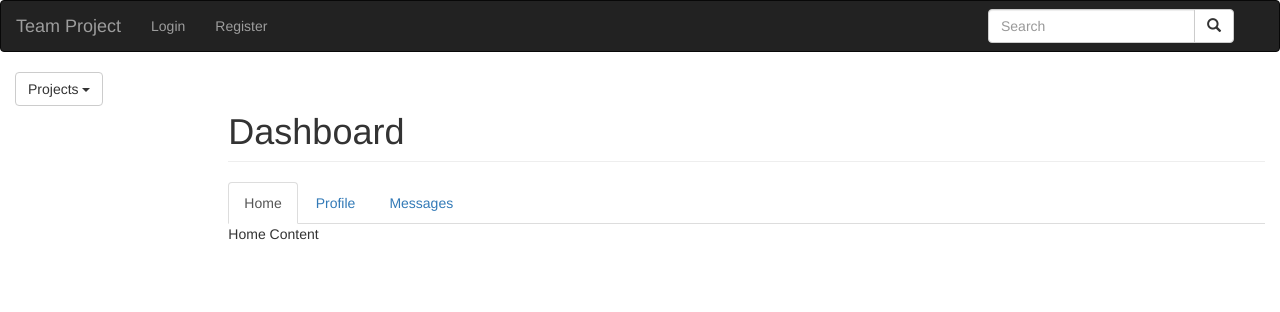
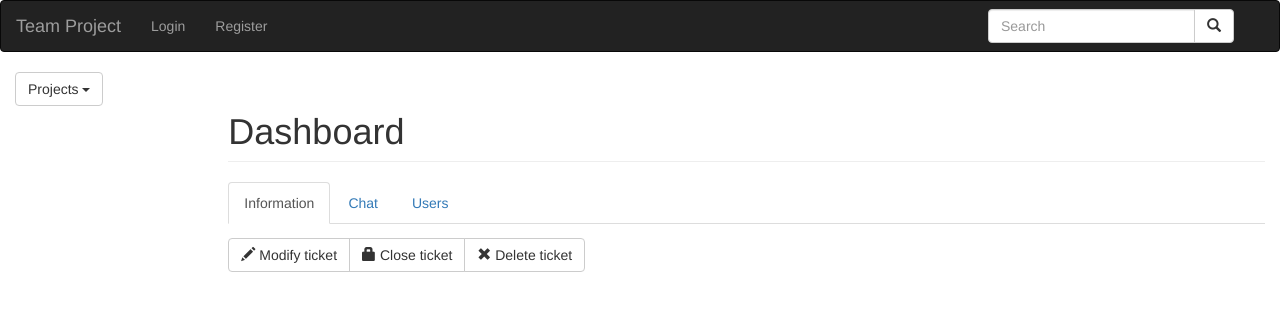
Before and after one commit to darrenburns/TeamProject3, a Django app: template templates/dashboard.html in a window 1280 px wide. Shown: the top 312 px of the page. Run offline with Django 3.2, Linux system fonts and the light colour scheme; the template is opened without the code that fills it, so the values that code supplies are empty; parts of the project's set-up code (start-up, migrations or seed data) failed here and were passed over; some libraries are stand-ins or nearby versions.

Commit message:
Fixed padding button group

```diff
--- a/core/static/core/js/dashboard-sidebar.js
+++ b/core/static/core/js/dashboard-sidebar.js
@@ -9,4 +9,5 @@ $(function() {
         $('#dashboard-title').html(selText);
         ticketsList.css('display', 'block');
     });
+
 });
--- a/templates/dashboard.html
+++ b/templates/dashboard.html
@@ -30,20 +30,66 @@
         </div>
 
         <div class="col-xs-9 col-md-10 main">
-            <h1 class="page-header" id="dashboard-title">Dashboard</h1>
 
-            <ul class="nav nav-tabs">
-              <li role="presentation" class="active"><a role="tab" data-toggle="tab" href="#home">Home</a></li>
-              <li role="presentation"><a role="tab" data-toggle="tab" href="#profile" >Profile</a></li>
-              <li role="presentation"><a role="tab" data-toggle="tab" href="#messages">Messages</a></li>
-            </ul>
+            <div class="row">
+                <div class="col-sm-12">
+                    <h1 class="page-header" id="dashboard-title">Dashboard</h1>
+                </div>
+            </div>
 
-            <!-- Tab panes -->
-            <div class="tab-content">
-                <div role="tabpanel" class="tab-pane active" id="home">Home Content</div>
-                <div role="tabpanel" class="tab-pane" id="profile">Profile Content</div>
-                <div role="tabpanel" class="tab-pane" id="messages">Messages content</div>
+            <div class="row">
+                <div class="col-sm-12">
+                    <ul class="nav nav-tabs">
+                        <li role="presentation" class="active"><a role="tab" data-toggle="tab" href="#tab-information">Information</a></li>
+                        <li role="presentation"><a role="tab" data-toggle="tab" href="#tab-chats" >Chat</a></li>
+                        <li role="presentation"><a role="tab" data-toggle="tab" href="#tab-users">Users</a></li>
+                    </ul>
+                </div>
             </div>
+
+            <div class="row">
+                <div class="col-sm-12">
+                    <!-- Tab panes -->
+                    <div class="tab-content">
+                        <!-- Tab information -->
+                        <div role="tabpanel" class="tab-pane active" id="tab-information">
+                            <div class="row" style="margin-top: 1em;">
+                                <div class="col-sm-12">
+                                    <div class="btn-group" role="group">
+                                        <button type="button" class="btn btn-default">
+                                            <span class="glyphicon glyphicon-pencil"></span> Modify ticket
+                                        </button>
+                                        <button type="button" class="btn btn-default">
+                                            <span class="glyphicon glyphicon-lock"></span> Close ticket
+                                        </button>
+                                        <button type="button" class="btn btn-default">
+                                            <span class="glyphicon glyphicon-remove"></span> Delete ticket
+                                        </button>
+                                    </div>
+                                </div>
+                            </div>
+
+                            <div class="row">
+                                <div class="col-sm-4">
+
+                                </div>
+                            </div>
+
+                        </div>
+                        <!-- End tab information -->
+
+                        <!-- Tab chats -->
+                        <div role="tabpanel" class="tab-pane" id="tab-chats">
+
+                        </div>
+                        <!-- End tab chats -->
+                        <div role="tabpanel" class="tab-pane" id="tab-users">Users content</div>
+                    </div>
+                    <!-- End tab panes -->
+                </div>
+            </div>
+
+
 
         </div>
     </div>
```
